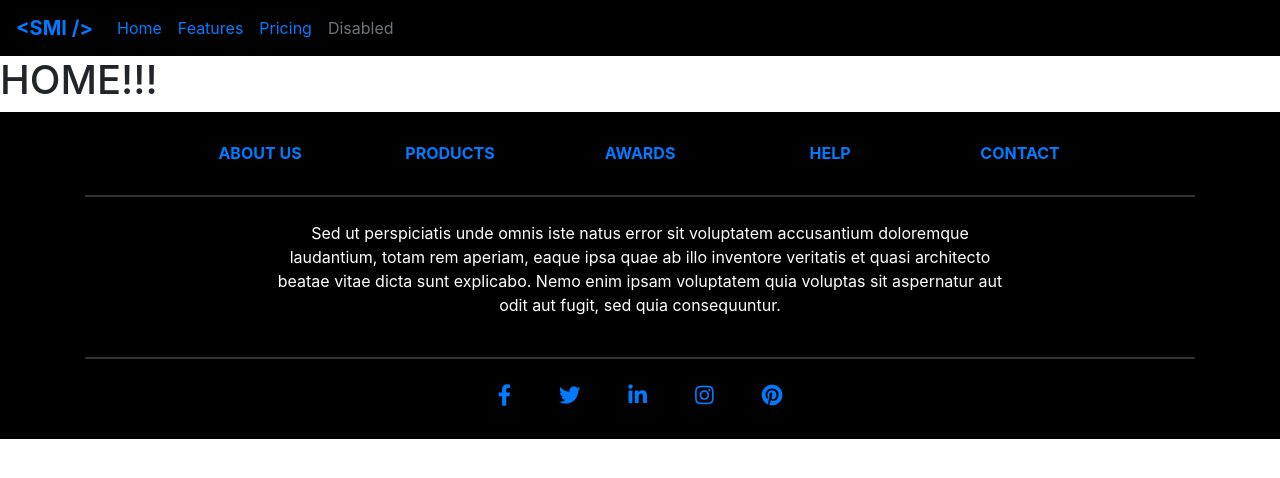
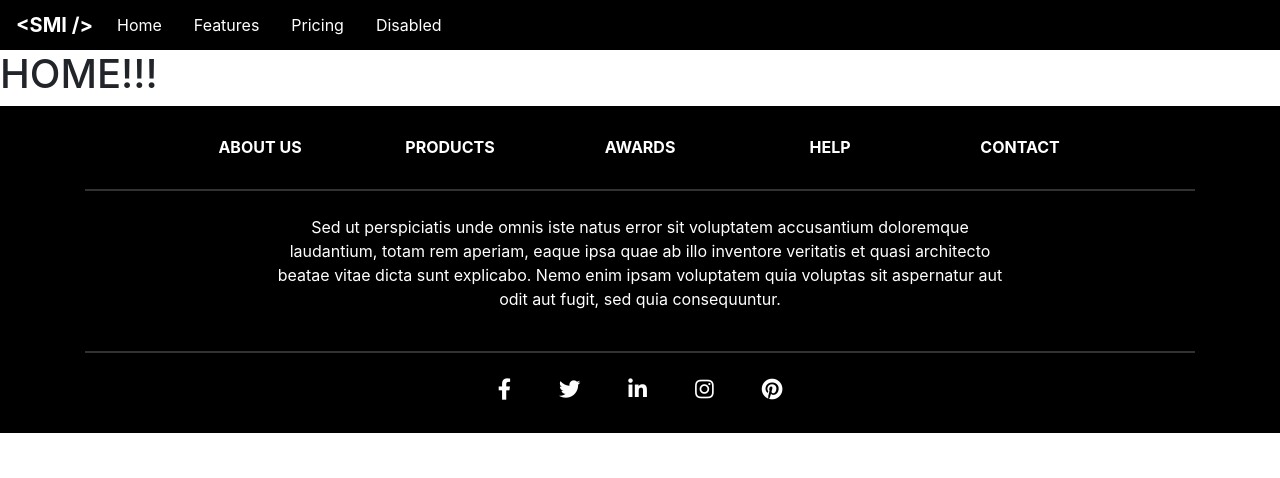
Before and after one commit to jerosantamariai/santamariai, a React (Create React App) app in the folder front/: page / in a window 1280 px wide. Shown: the top 478 px of the page. Built offline with nearby package versions, Linux system fonts and the light colour scheme.

Commit message:
advance for navbar and footer

```diff
--- a/front/src/components/footer.js
+++ b/front/src/components/footer.js
@@ -4,32 +4,32 @@
 const Footer = props => {
     return (
         <>
-            <footer className="generalbg">
+            <footer className="bg-black">
                 <div className="container">
                     <div className="row text-center d-flex justify-content-center pt-4 my-2">
                         <div className="col-md-2 my-2">
                             <h6 className="text-uppercase font-weight-bold noDecoration">
-                                <Link to="#!">About us</Link>
+                                <Link className="stdbtn" to="#!">About us</Link>
                             </h6>
                         </div>
                         <div className="col-md-2 my-2">
                             <h6 className="text-uppercase font-weight-bold noDecoration">
-                                <Link to="#!">Products</Link>
+                                <Link className="stdbtn" to="#!">Products</Link>
                             </h6>
                         </div>
                         <div className="col-md-2 my-2">
                             <h6 className="text-uppercase font-weight-bold noDecoration">
-                                <Link to="#!">Awards</Link>
+                                <Link className="stdbtn" to="#!">Awards</Link>
                             </h6>
                         </div>
                         <div className="col-md-2 my-2">
                             <h6 className="text-uppercase font-weight-bold noDecoration">
-                                <Link to="#!">Help</Link>
+                                <Link className="stdbtn" to="#!">Help</Link>
                             </h6>
                         </div>
                         <div className="col-md-2 my-2">
                             <h6 className="text-uppercase font-weight-bold noDecoration">
-                                <Link to="#!">Contact</Link>
+                                <Link className="stdbtn" to="#!">Contact</Link>
                             </h6>
                         </div>
                     </div>
@@ -47,19 +47,19 @@
                     <div className="row py-2">
                         <div className="col-md-12">
                             <div className="mb-4 d-flex justify-content-center">
-                                <a href="http://www.facebook.com" target="_blank">
+                                <a className="stdbtn" href="http://www.facebook.com" target="_blank">
                                     <i className="fab fa-facebook-f fa-lg white-text mr-5"> </i>
                                 </a>
-                                <a href="http://www.twitter.com" target="_blank">
+                                <a className="stdbtn" href="http://www.twitter.com" target="_blank">
                                     <i className="fab fa-twitter fa-lg white-text mr-5"> </i>
                                 </a>
-                                <a href="http://www.linkedin.com" target="_blank">
+                                <a className="stdbtn" href="http://www.linkedin.com" target="_blank">
                                     <i className="fab fa-linkedin-in fa-lg white-text mr-5"> </i>
                                 </a>
-                                <a href="http://www.instagram.com" target="_blank">
+                                <a className="stdbtn" href="http://www.instagram.com" target="_blank">
                                     <i className="fab fa-instagram fa-lg white-text mr-5"> </i>
                                 </a>
-                                <a href="http://www.pinterest.com" target="_blank">
+                                <a className="stdbtn" href="http://www.pinterest.com" target="_blank">
                                     <i className="fab fa-pinterest fa-lg white-text"> </i>
                                 </a>
                             </div>
--- a/front/src/components/navbar.js
+++ b/front/src/components/navbar.js
@@ -4,24 +4,24 @@
 const Navbar = () => {
     return (
         <>
-            <nav className="navbar navbar-expand-lg generalbg">
-                <Link className="navbar-brand" to="/"><strong>&lt;SMI /&gt;</strong></Link>
+            <nav className="navbar navbar-expand-lg bg-black">
+                <Link className="navbar-brand stdbtn" to="/"><strong>&lt;SMI /&gt;</strong></Link>
                 <button className="navbar-toggler" type="button" data-toggle="collapse" data-target="#navbarNav" aria-controls="navbarNav" aria-expanded="false" aria-label="Toggle navigation">
                     <span className="navbar-toggler-icon"></span>
                 </button>
-                <div className="collapse navbar-collapse generalbg" id="navbarNav">
+                <div className="collapse navbar-collapse d-flex justify-content-between" id="navbarNav">
                     <ul className="navbar-nav">
-                        <li className="nav-item active generalbtn">
-                            <Link className="nav-link" to="#">Home <span className="sr-only">(current)</span></Link>
+                        <li className="nav-item active">
+                            <Link className="nav-link mr-3 stdbtn" to="#">Home <span className="sr-only">(current)</span></Link>
                         </li>
-                        <li className="nav-item generalbtn">
-                            <Link className="nav-link" to="#">Features</Link>
+                        <li className="nav-item">
+                            <Link className="nav-link mr-3 stdbtn" to="#">Features</Link>
                         </li>
-                        <li className="nav-item generalbtn">
-                            <Link className="nav-link" to="#">Pricing</Link>
+                        <li className="nav-item">
+                            <Link className="nav-link mr-3 stdbtn" to="#">Pricing</Link>
                         </li>
-                        <li className="nav-item generalbtn">
-                            <Link className="nav-link disabled" to="#" tabindex="-1" aria-disabled="true">Disabled</Link>
+                        <li className="nav-item">
+                            <Link className="nav-link stdbtn" to="#" tabindex="-1" aria-disabled="true">Disabled</Link>
                         </li>
                     </ul>
                 </div>
--- a/front/src/index.css
+++ b/front/src/index.css
@@ -1,8 +1,21 @@
 /* CONFIGURACIONES GENERALES */
 
-.generalbg {
+.bg-black {
   background-color: rgb(0, 0, 0);
   color: rgb(255, 255, 255, 1);
+}
+
+.stdbtn{
+  color: white !important;
+  text-decoration: none !important;
+}
+
+.stdbtn:hover{
+  color: rgb(255, 255, 255, 1);
+  text-decoration: none !important;
+  background-color: rgb(150, 150, 150, 1);
+  padding: 10px;
+  border-radius: 50px;
 }
 
 .hrsolid{
@@ -13,3 +26,10 @@
   text-decoration: none !important;
 
 }
+
+/* NAVBAR */
+
+.navbar{
+  max-height: 50px;
+  padding: 100px;
+}
```
